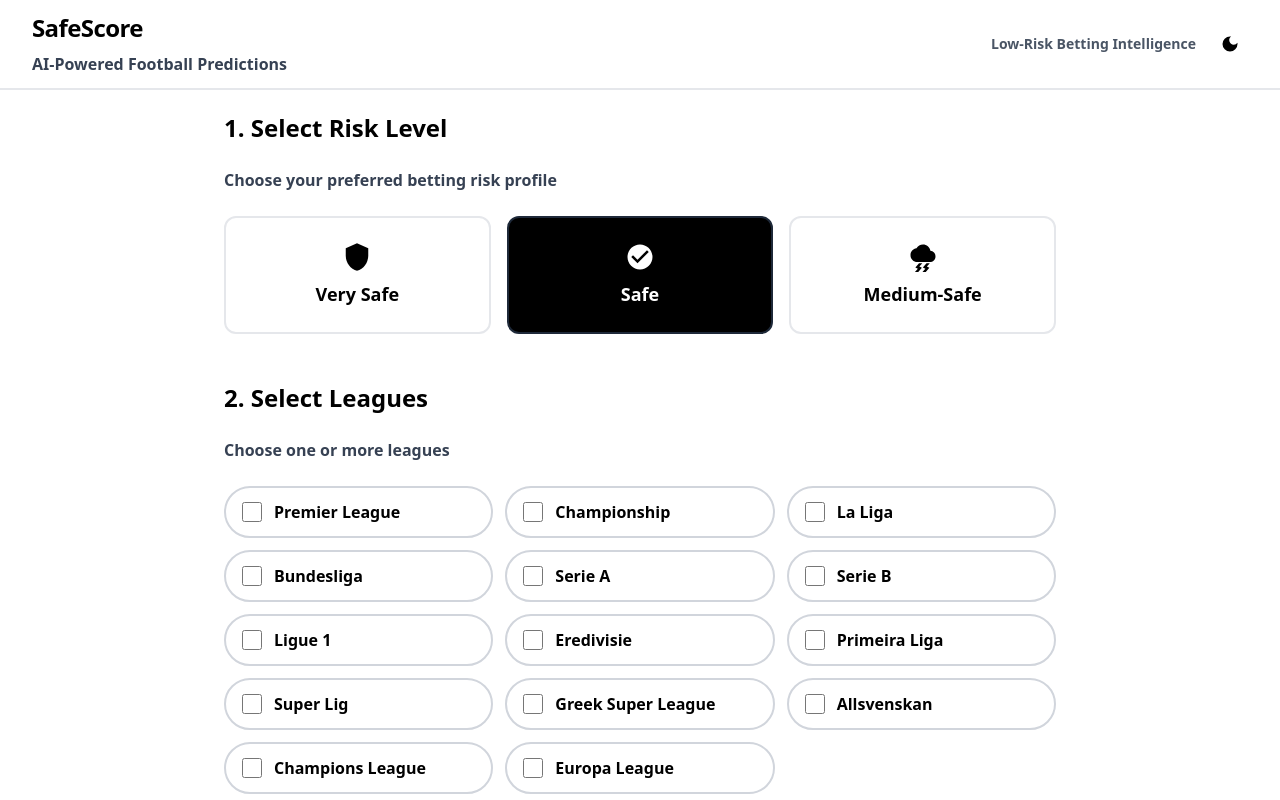
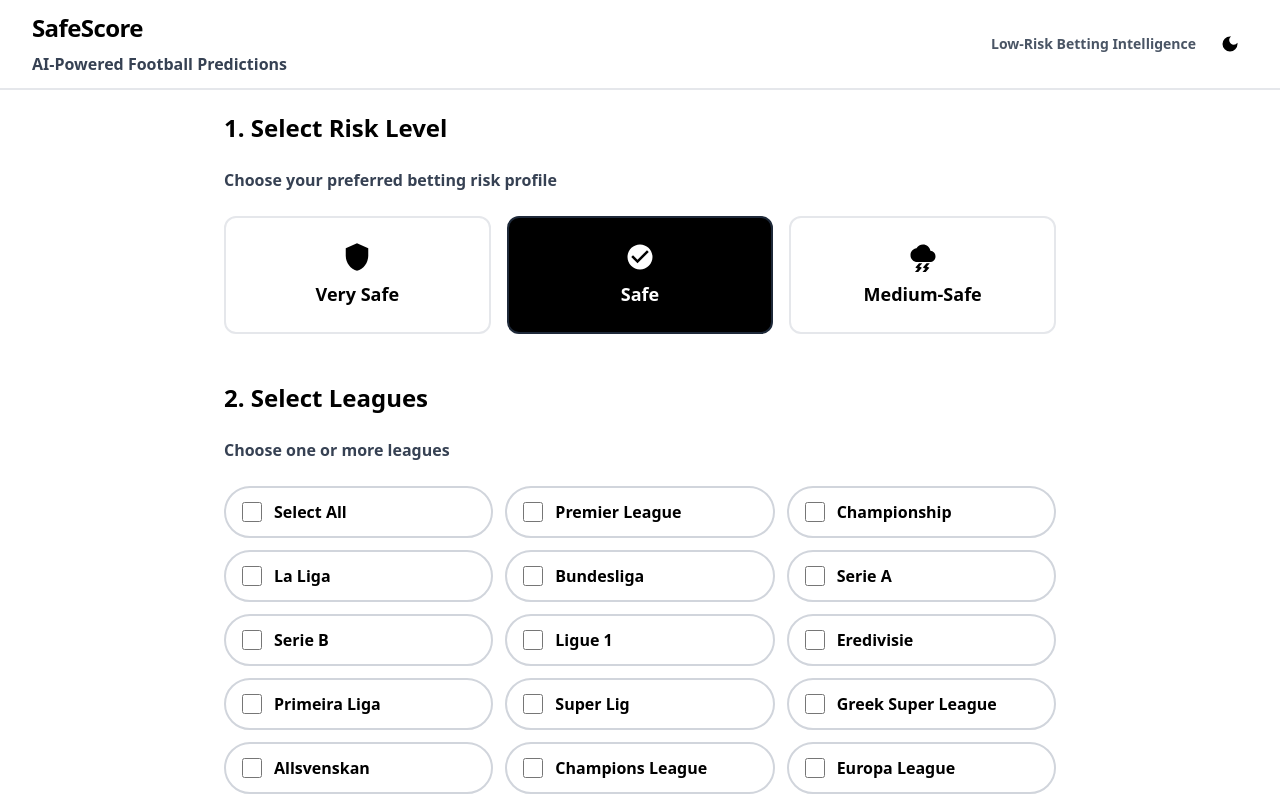
Before and after one commit to devtofunmi/safescore, a Next.js app: page / in a window 1280 px wide. Shown: the top 800 px of the page. Built offline with nearby package versions, Linux system fonts and the light colour scheme.

Commit message:
added a loading spinner

```diff
--- a/pages/index.tsx
+++ b/pages/index.tsx
@@ -62,6 +62,14 @@ const Home: NextPage = () => {
     );
   };
 
+  const handleSelectAllLeagues = () => {
+    if (selectedLeagues.length === leagues.length) {
+      setSelectedLeagues([]);
+    } else {
+      setSelectedLeagues(leagues);
+    }
+  };
+
   const handleGeneratePredictions = async () => {
     if (selectedLeagues.length === 0) {
       alert('Please select at least one league');
@@ -116,6 +124,13 @@ const Home: NextPage = () => {
         />
         <link rel="icon" href="/favicon.ico" />
       </Head>
+
+      {loading && (
+        <div className="fixed inset-0 bg-black bg-opacity-75 flex flex-col justify-center items-center z-100">
+            <div className="animate-spin rounded-full h-20 w-20 border-t-2 border-b-2 border-blue-500"></div>
+            <p className="text-white text-xl mt-4">safescore is predicting games...</p>
+        </div>
+      )}
 
       {/* Header */}
       <header className="fixed top-0 left-0 right-0 z-50 border-b-2 py-3 dark:border-[#18181b] border-gray-200 bg-white/90 backdrop-blur-sm px-4 sm:px-6 lg:px-8 dark:bg-black/50">
@@ -194,6 +209,22 @@ const Home: NextPage = () => {
               Choose one or more leagues
             </p>
             <div className="grid grid-cols-1 gap-3 sm:grid-cols-2 lg:grid-cols-3">
+              <label
+                key="select-all"
+                className={`flex cursor-pointer items-center space-x-3 rounded-full border-2 px-4 py-3 font-bold transition-all ${
+                  selectedLeagues.length === leagues.length
+                    ? 'border-black bg-black text-white dark:border-gray-[#18181b] dark:bg-[#18181b] dark:text-gray-100'
+                    : 'border-gray-300 bg-white text-black hover:border-bl[#18181b] dark:border-[#18181b] dark:bg-black dark:text-white dark:hover:border-[#18181b]'
+                }`}
+              >
+                <input
+                  type="checkbox"
+                  className="h-5 w-5 cursor-pointer rounded dark:accent-white"
+                  checked={selectedLeagues.length === leagues.length}
+                  onChange={handleSelectAllLeagues}
+                />
+                <span>Select All</span>
+              </label>
               {leagues.map((league) => (
                 <label
                   key={league}
```
